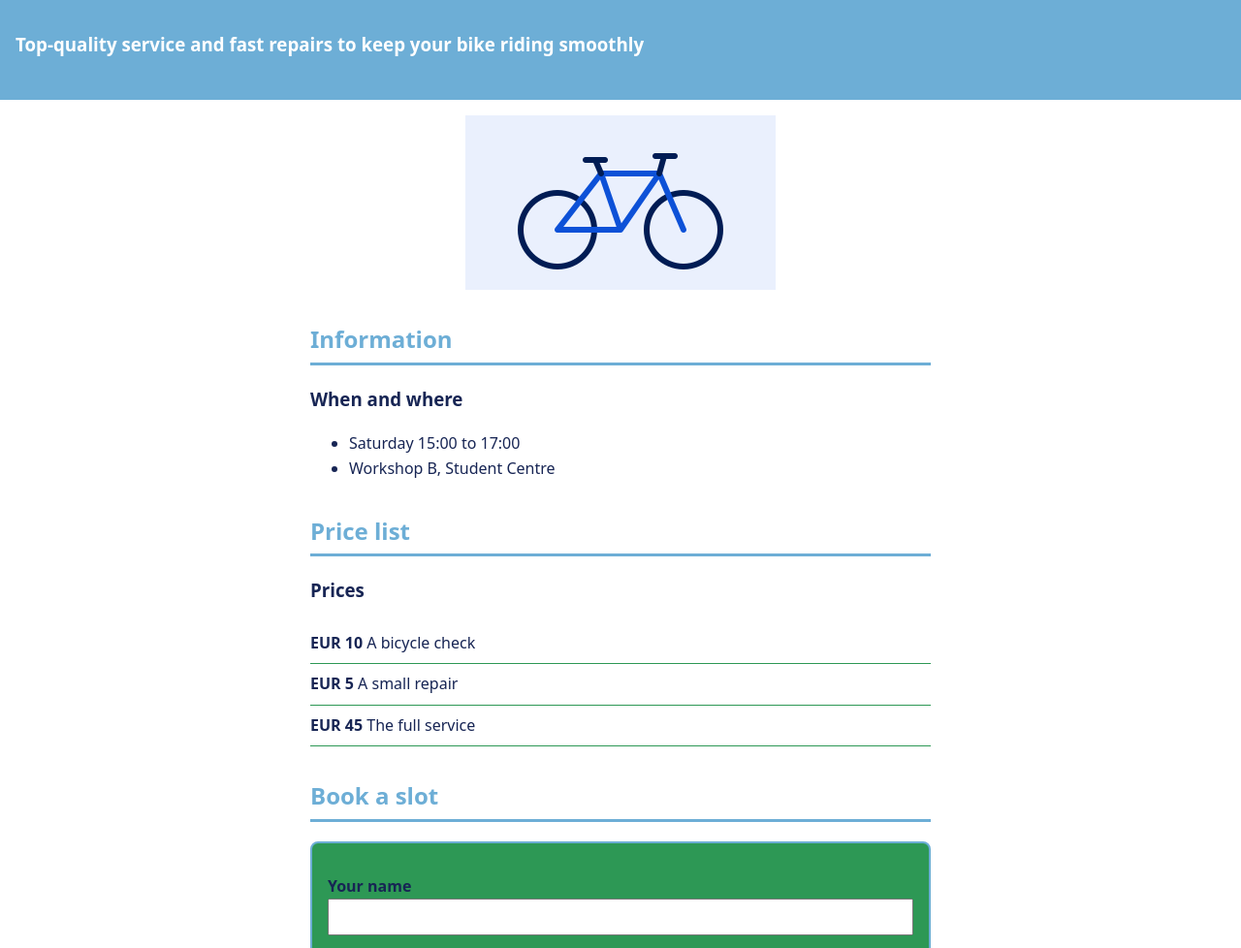
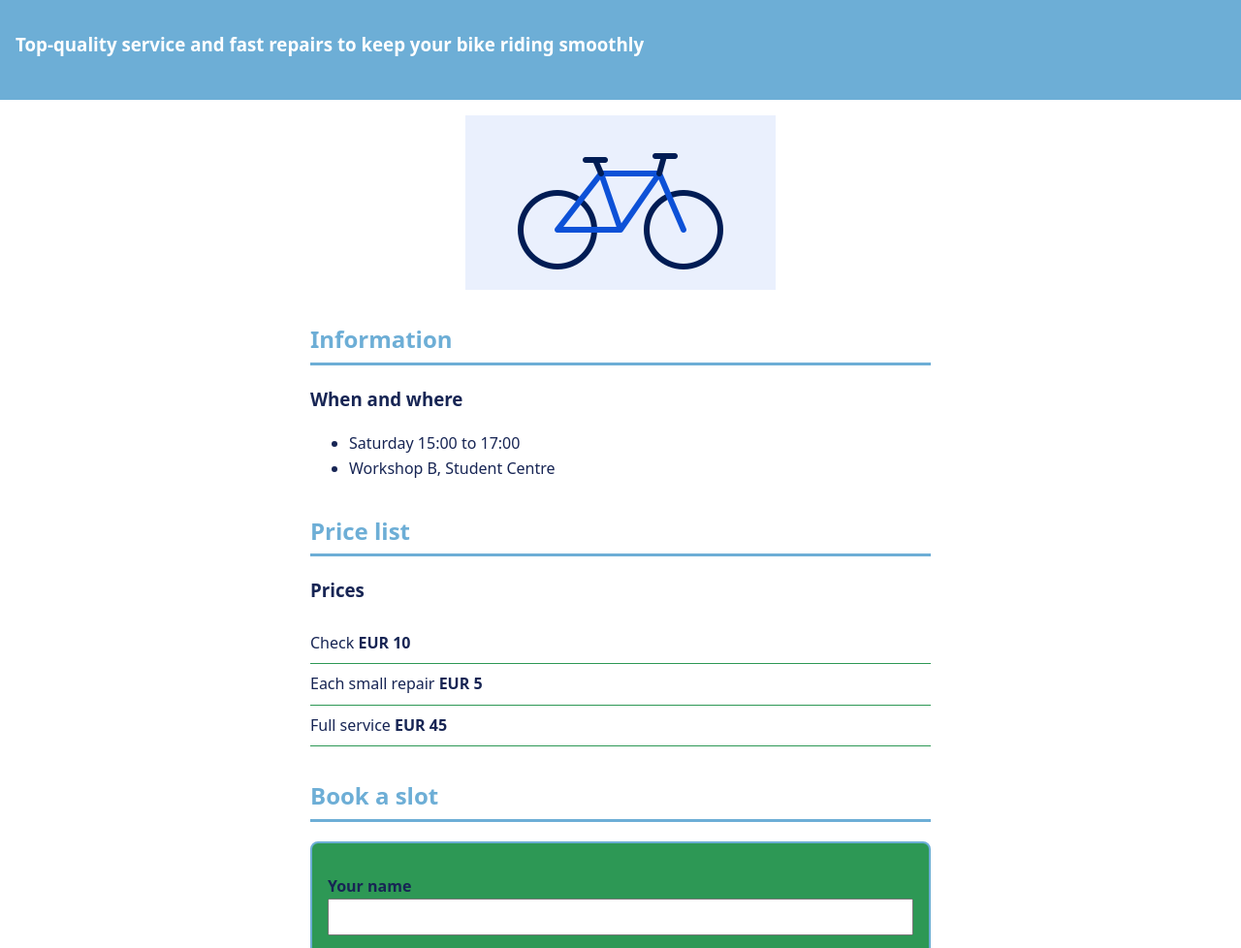
Before and after one commit to achielvds-cyber/repair-clinic, a plain HTML site: page index.html in a window 1280 px wide. Shown: the part 114-1092 px from the top of the page at 97% size. Drawn offline with Linux system fonts and the light colour scheme.

Commit message:
fix heading and price list
Updated pricing format for clarity in the price list section.

```diff
--- a/index.html
+++ b/index.html
@@ -8,8 +8,7 @@
   <script src="script.js" defer></script>
 </head>
 <body>
-  <header>
-    <h1>Cycle’s Saturday repair clinic</h1>
+  <header><h1>Cycle’s Saturday repair clinic </h1>
     <nav>
       <ul>
         <li><a href="#info">Information</a></li>
@@ -35,10 +34,10 @@
     <section id="prices" aria-labelledby="prices-h">
       <h3 id="prices-h">Prices</h3>
       <ul class="prices">
-        <li><strong>EUR 10</strong> A bicycle check</li>
-        <li><strong>EUR 5</strong> A small repair</li>
-        <li><strong>EUR 45</strong> The full service</li>
-      </ul>
+        <li>Check <strong>EUR 10</strong></li>
+        <li>Each small repair <strong>EUR 5</strong></li>
+        <li>Full service <strong>EUR 45</strong></li>
+        </ul>
     </section>
 
     <section id="book">
```
